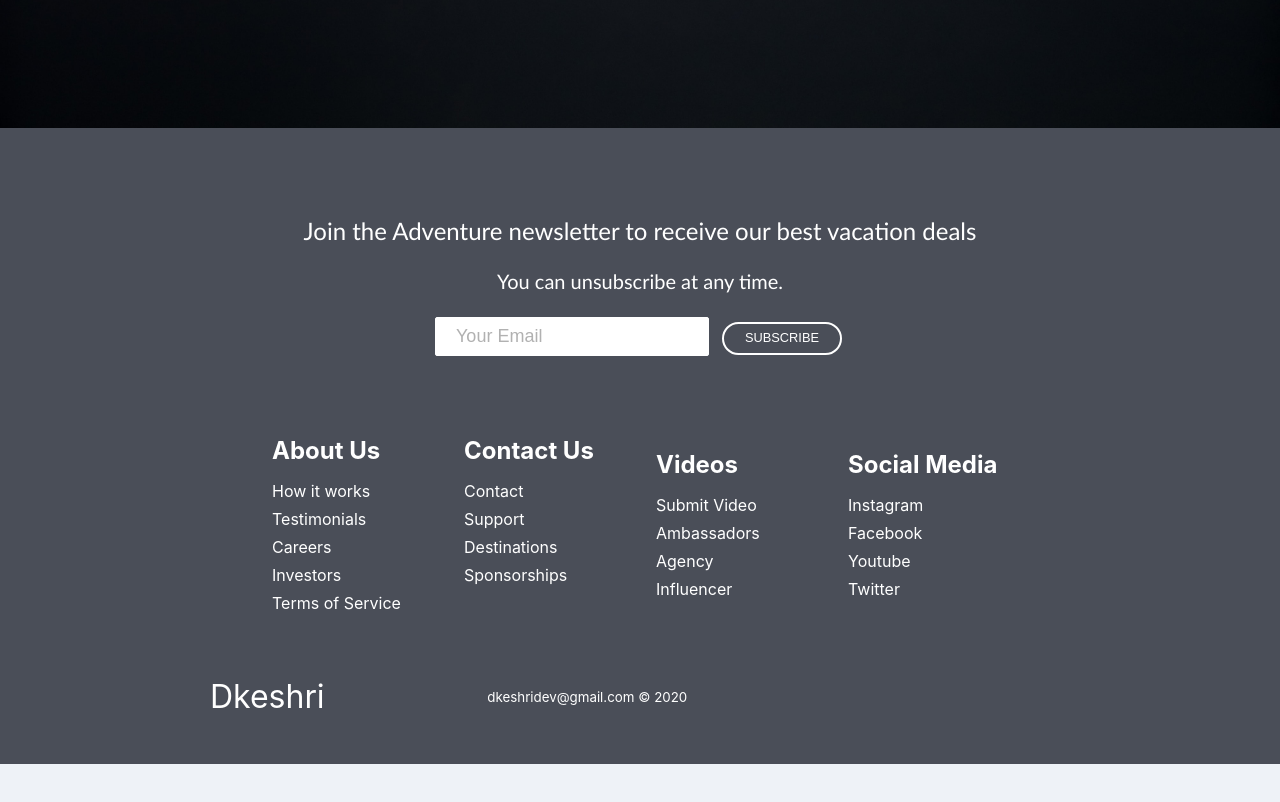
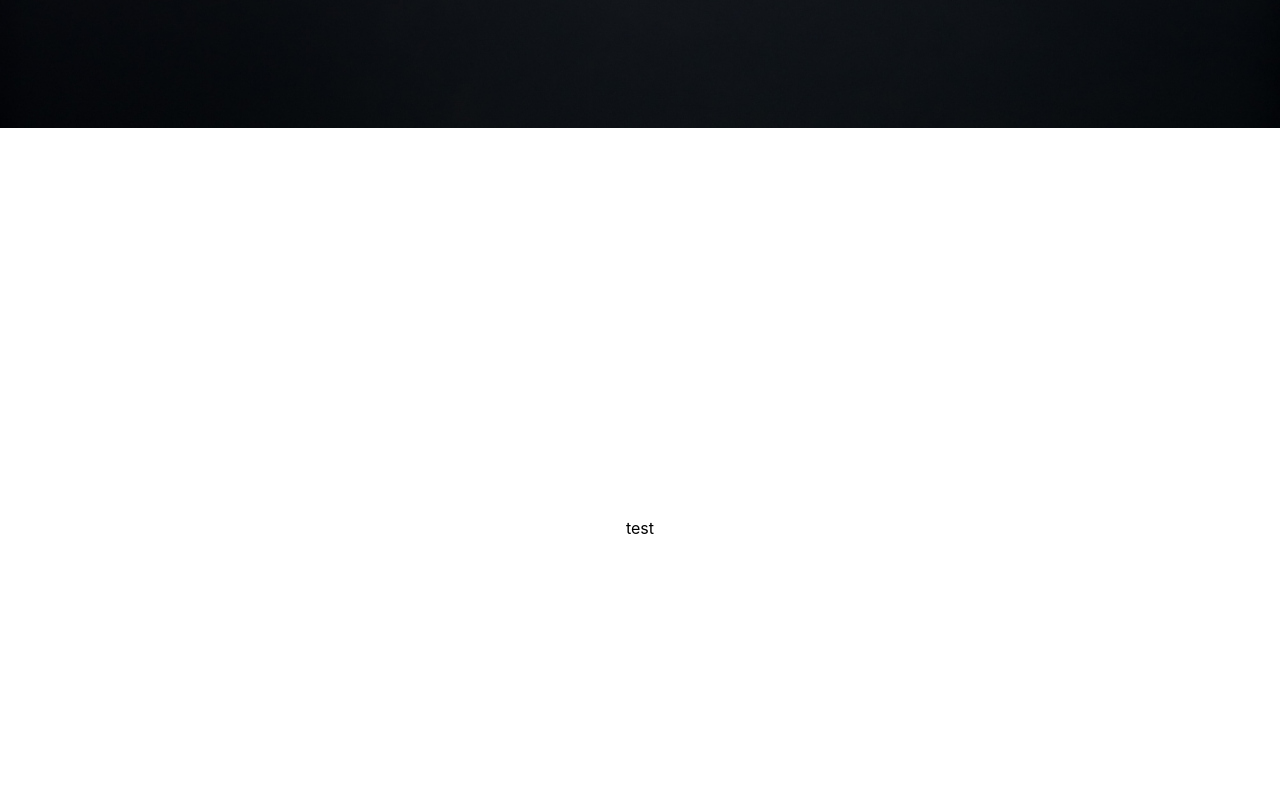
Before and after one commit to dkeshri/Portfolio, a React (Create React App) app: page / in a window 1280 px wide. Shown: the part 720-1522 px from the top of the page. Before the commit the page ends 1484 px from the top, so only its background shows below. Built offline with nearby package versions, Linux system fonts and the light colour scheme; a web font is replaced by a local one.

Commit message:
dhsjdhsd

```diff
--- a/src/Components/Pages/Home/Banner.js
+++ b/src/Components/Pages/Home/Banner.js
@@ -5,7 +5,7 @@ function Banner() {
     return (
         <div className="banner-container">
             {/* <video src={require('../../../assets/videos/Banner.mp4')} autoPlay loop muted/> */}
-            <h1>ADVENTURE AWAITS</h1>
+            {/* <h1>ADVENTURE AWAITS</h1>
             <p>What are you waiting for?</p>
             <div className='hero-btns'>
                 <Button
@@ -23,8 +23,8 @@ function Banner() {
                 >
                     WATCH TRAILER <i className='fa fa-play-circle' />
                 </Button>
-            </div>
-
+            </div> */}
+            banner walaa
         </div>
     )
 }
--- a/src/Components/Pages/Home/Home.js
+++ b/src/Components/Pages/Home/Home.js
@@ -11,7 +11,10 @@ function Home() {
     return (
         <div>
             <Banner />
-            <Footer />
+            <div className="test">
+                test
+            </div>
+            {/* <Footer /> */}
         </div>
 
     )
--- a/src/assets/css/Pages/Home/Banner.css
+++ b/src/assets/css/Pages/Home/Banner.css
@@ -68,6 +68,14 @@ video {
       width: 100%;
     }
   }
+  .test{
+    display: flex;
+    justify-content: center;
+    align-items: center;
+    height: 100vh;
+    background-color: #fff;
+    color: black;
+  }
   @media screen and (max-width: 590px) {
     .banner-container > h1 {
       font-size: 30px;
```
